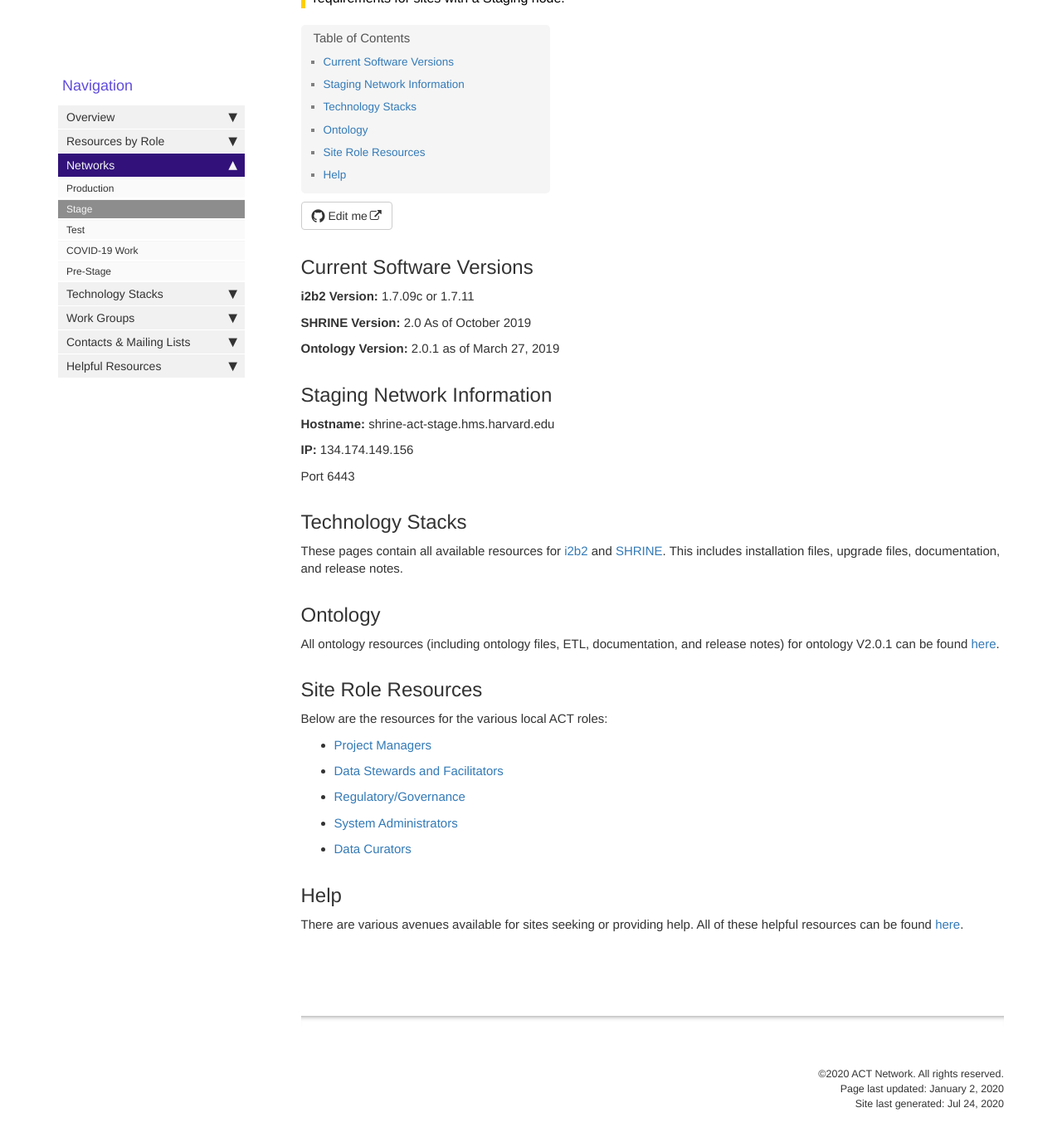
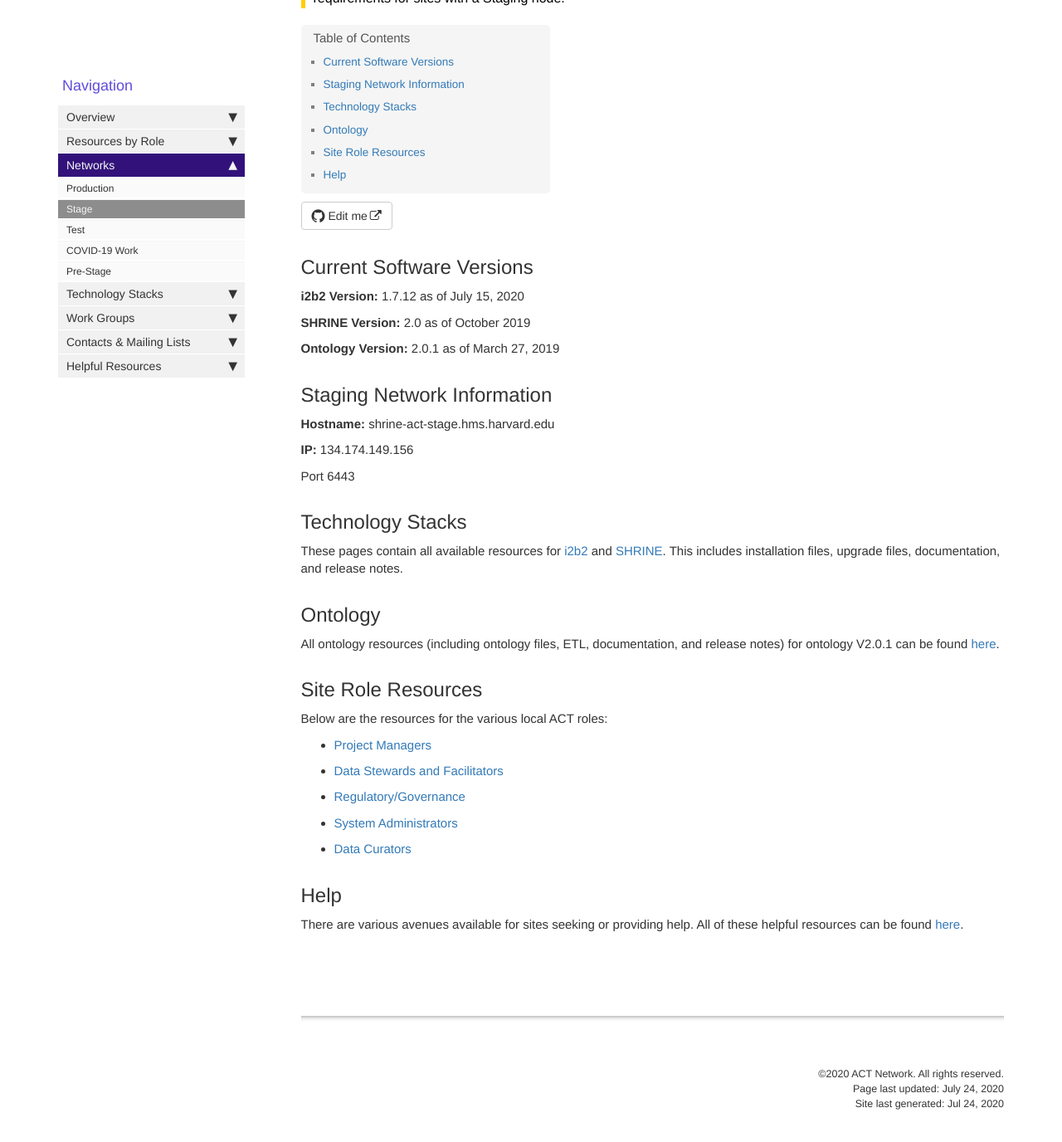
Before and after one commit to dbmi-pitt/ACT-Network, a Jekyll site: the page built from pages/mydoc/stage.md, in a window 1280 px wide and 1400 px high, scrolled down 186 px. Shown: the top 1376 px of the window at 83% size. Built offline with Jekyll 4.4.1, drawn with Linux system fonts in a browser that asks for light colours; comment, search, counter and statistics services are not loaded.

Commit message:
Update stage.md

```diff
--- a/pages/mydoc/stage.md
+++ b/pages/mydoc/stage.md
@@ -1,7 +1,7 @@
 ---
 title: Stage Tier Resources
 keywords: stage
-last_updated: January 2, 2020
+last_updated: July 24, 2020
 summary: "Below is the most up-to-date information regarding current software, network, and technology requirements for sites with a Staging node."
 sidebar: mydoc_sidebar
 permalink: stage.html
@@ -9,9 +9,9 @@ folder: mydoc
 ---
 
 ## Current Software Versions
-**i2b2 Version:** 1.7.09c or 1.7.11
+**i2b2 Version:** 1.7.12 as of July 15, 2020
 
-**SHRINE Version:** 2.0 As of October 2019
+**SHRINE Version:** 2.0 as of October 2019
 
 **Ontology Version:** 2.0.1 as of March 27, 2019
 
```
